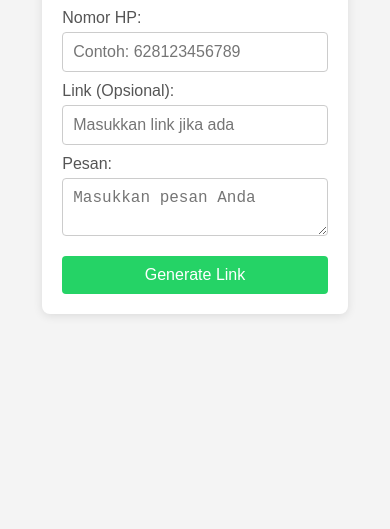
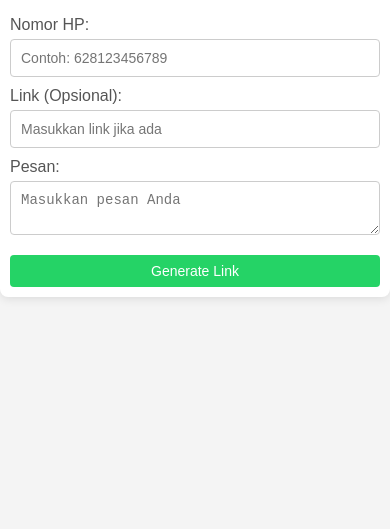
Before and after one commit to zufarrizal/WA-Me-Generator, a plain HTML site: page index.html in a window 390 px wide. Shown: the part 315-844 px from the top of the page. Drawn offline with Linux system fonts and the light colour scheme; some packages are replaced by stand-ins of ours; a script that the page names is missing.

Commit message:
Update styles.css

```diff
--- a/styles.css
+++ b/styles.css
@@ -14,6 +14,8 @@ body {
     padding: 20px;
     border-radius: 8px;
     box-shadow: 0 2px 10px rgba(0, 0, 0, 0.1);
+    width: 100%;
+    max-width: 500px; /* Maksimal lebar container */
 }
 
 h1 {
@@ -39,6 +41,10 @@ button {
     border: 1px solid #ccc;
     border-radius: 4px;
     font-size: 16px;
+}
+
+textarea {
+    resize: vertical; /* Membatasi ukuran textarea agar bisa diubah vertikal */
 }
 
 button {
@@ -77,3 +83,24 @@ blockquote {
 #copyBtn:hover {
     background-color: #0056b3;
 }
+
+/* Media Queries */
+@media (max-width: 600px) {
+    .container {
+        padding: 10px;
+    }
+
+    input,
+    textarea,
+    button {
+        font-size: 14px;
+    }
+
+    button {
+        padding: 8px;
+    }
+
+    textarea {
+        font-size: 14px;
+    }
+}
```
